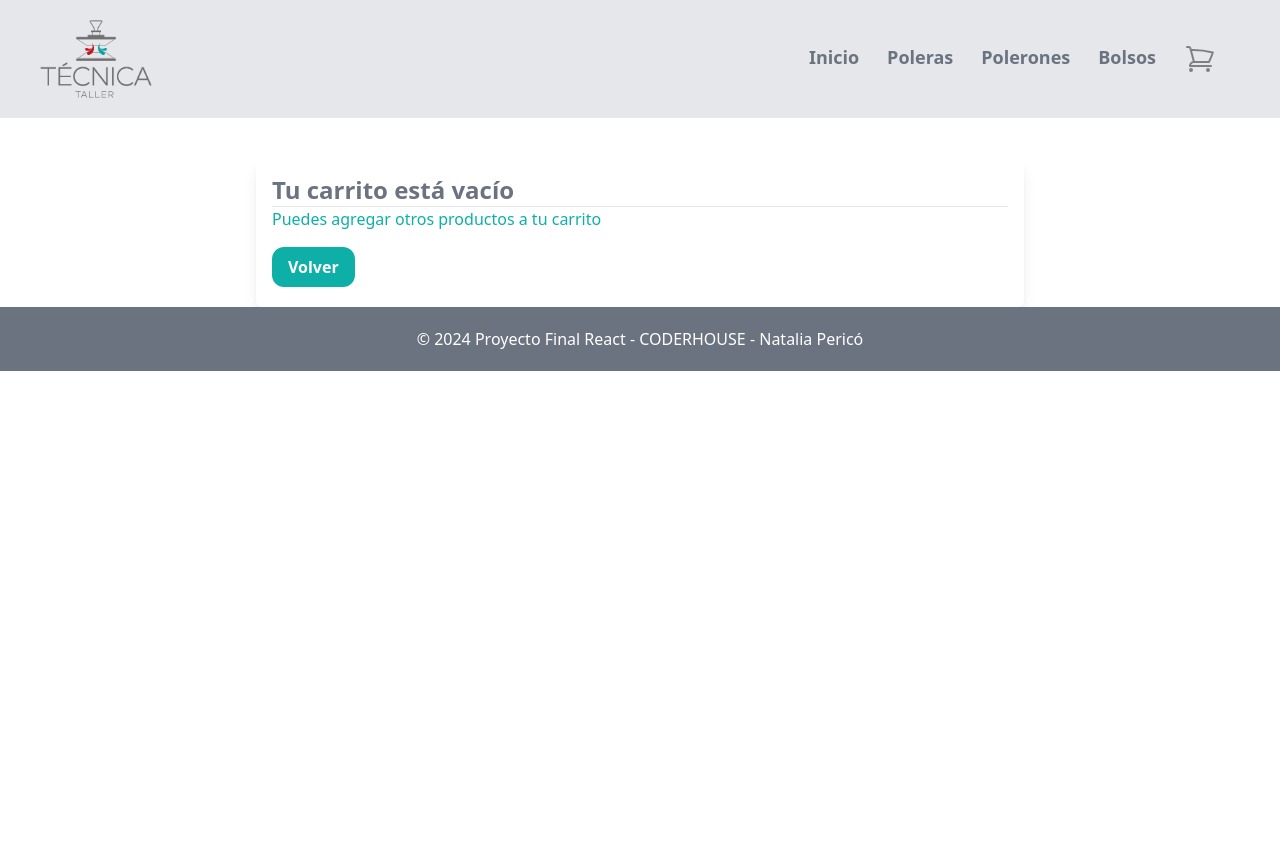
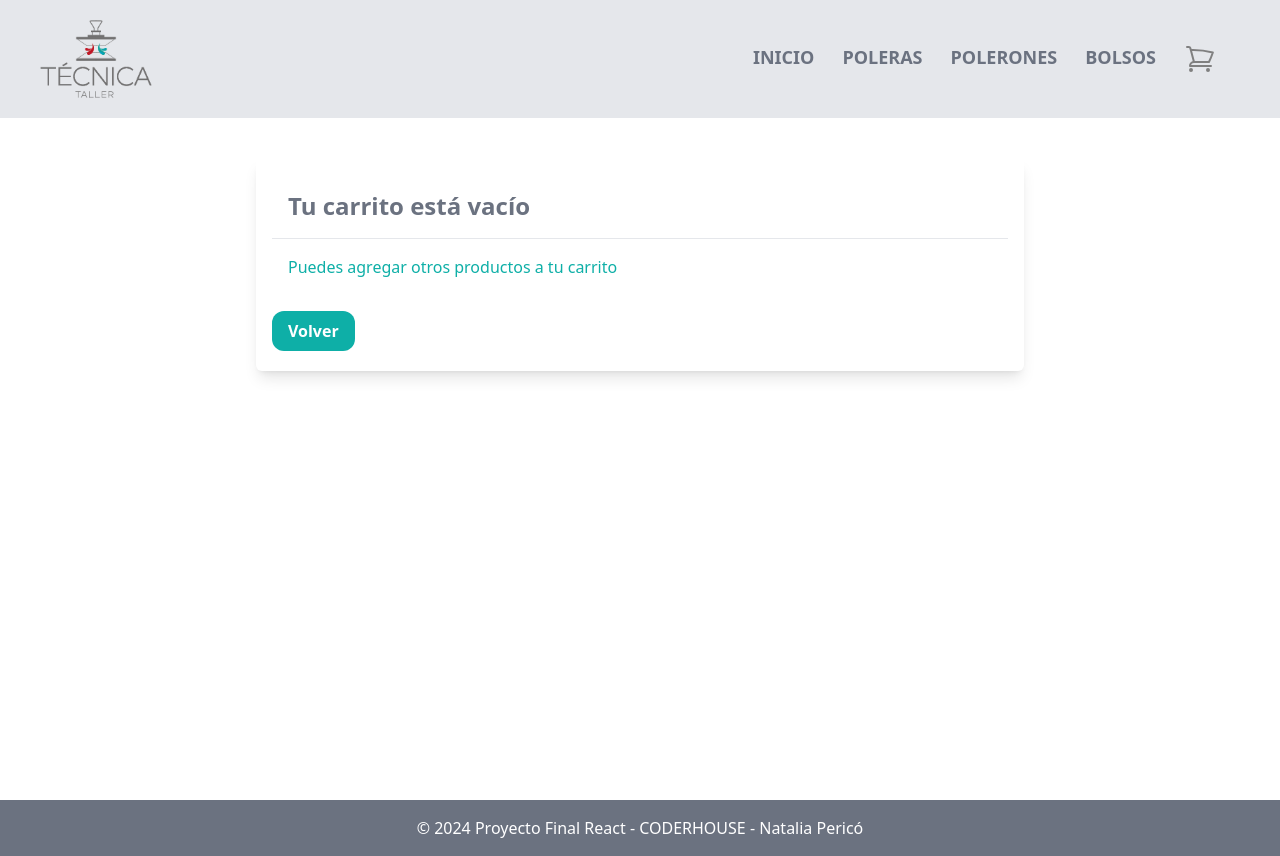
Before and after one commit to npericov/RJ-NataliaPerico, a React (Vite) app: page /cart in a window 1280 px wide. Before the commit the page ends 800 px from the top, so only its background shows below. Built offline with nearby package versions, Linux system fonts and the light colour scheme.

Commit message:
ajustes de tailwind

```diff
--- a/src/App.jsx
+++ b/src/App.jsx
@@ -11,33 +11,32 @@ import Checkout from './components/Checkout/Checkout';
 
 
 
-function App () {
-
+function App() {
   return (
     <UserProvider>
       <CartProvider>
         <BrowserRouter>
-          <Navbar/>
+          <div className="flex flex-col min-h-screen">
+            <Navbar />
 
-          <Routes>
-            <Route path="/" element={<ItemListContainer/> }/>
-            <Route path="/productos/:categoryId" element={ <ItemListContainer /> }/>
-            <Route path="/item/:itemId" element={ <ItemDetailContainer /> } />
-            <Route path="/cart" element={ <CartView /> } />
-            <Route path="/checkout" element={<Checkout />} />
+            <Routes>
+              <Route path="/" element={<ItemListContainer />} />
+              <Route path="/productos/:categoryId" element={<ItemListContainer />} />
+              <Route path="/item/:itemId" element={<ItemDetailContainer />} />
+              <Route path="/cart" element={<CartView />} />
+              <Route path="/checkout" element={<Checkout />} />
 
+              <Route path="/not-found" element={<h2>Not found</h2>} />
+              <Route path="*" element={<Navigate to="/not-found" />} />
+            </Routes>
 
+          </div>
 
-            <Route path="/not-found" element={<h2>Not found</h2> }/>
-            <Route path="*" element={<Navigate to={"/not-found"}/> }/>
-          </Routes>
-
-          <Footer/>
+          <Footer />
 
         </BrowserRouter>
       </CartProvider>
     </UserProvider>
-
   );
 }
 
--- a/src/components/CartView/EmtpyCart.jsx
+++ b/src/components/CartView/EmtpyCart.jsx
@@ -6,10 +6,10 @@ import Boton from "../Renderprops/Boton";
 const EmtpyCart = () => {
 
     return (
-        <section className="container mt-10 max-w-screen-md mx-auto bg-white rounded-md shadow-lg hover:shadow-2xl overflow-visible p-4">
-        <h2 className="text-2xl font-semibold text-gray-500">Tu carrito está vacío</h2>
+        <section className="container mt-10 max-w-screen-md max-h-screen mx-auto mb-10 bg-white rounded-md shadow-lg hover:shadow-2xl overflow-visible p-4">
+        <h2 className="text-2xl font-semibold text-gray-500 p-4">Tu carrito está vacío</h2>
         <hr />
-        <p className="text-tecnica">Puedes agregar otros productos a tu carrito</p>
+        <p className="text-tecnica p-4">Puedes agregar otros productos a tu carrito</p>
         <Boton>
             <Link to={"/"}>Volver</Link>
         </Boton>
--- a/src/components/Checkout/Checkout.jsx
+++ b/src/components/Checkout/Checkout.jsx
@@ -45,7 +45,7 @@ const Checkout = () => {
 
     if (orderId) {
         return (
-            <div className="container mt-10 mb-40 max-w-screen-md mx-auto  bg-white rounded-md shadow-lg hover:shadow-2xl overflow-visible p-4">
+            <div className="container mt-10 mb-10 max-w-screen-md mx-auto  bg-white rounded-md shadow-lg hover:shadow-2xl overflow-visible p-4">
                 <h2 className="text-4xl font-semibold text-tecnica m-20 text-center">¡Gracias por tu compra!</h2>
                 <hr />
                 <p className=" font-semibold text-gray-500 p-5 text-center">Tu código de orden es: {orderId}</p>
@@ -55,7 +55,7 @@ const Checkout = () => {
 
 
     return (
-    <div className="container mt-10 mb-20 w-1/3 mx-auto bg-white rounded-md shadow-lg hover:shadow-2xl overflow-visible p-4">
+    <div className="container mt-10 mb-10 w-1/3 mx-auto bg-white rounded-md shadow-lg hover:shadow-2xl overflow-visible p-4">
         <h2 className="text-2xl font-semibold text-tecnica mb-4">Confirmación de tu compra</h2>
         <hr />
         <h2 className="text-gray-500 p-2">Ingresa tus datos:</h2>
--- a/src/components/Footer/Footer.jsx
+++ b/src/components/Footer/Footer.jsx
@@ -1,6 +1,9 @@
+// Footer.jsx
+import React from 'react';
+
 const Footer = () => {
     return (
-        <footer className=" w-full bottom-0 bg-gray-500 text-white p-5 text-center">
+        <footer className="bg-gray-500 text-white p-4 text-center">
             <p>&copy; 2024 Proyecto Final React - CODERHOUSE - Natalia Pericó</p>
         </footer>
     );
--- a/src/components/ItemDetail/ItemDetail.jsx
+++ b/src/components/ItemDetail/ItemDetail.jsx
@@ -27,7 +27,7 @@ const ItemDetail = ({ item }) => {
     };
 
     return (
-        <div className="container mx-auto mt-10 mb-20">
+        <div className="container mx-auto mt-10 mb-10">
             <div className="max-w-screen-md mx-auto bg-white rounded-md shadow-lg hover:shadow-2xl overflow-visible">
                 <div className="p-2 m-4 mt-2 mb-2">
                     <Link onClick={handleVolver} >
--- a/src/components/ItemList/ItemList.jsx
+++ b/src/components/ItemList/ItemList.jsx
@@ -5,7 +5,7 @@ const ItemList = ({productos}) => {
     return (
         <section className="container m-auto ">
         { /*catalogo de productos */}
-        <h2 className=" flex  justify-center text-3xl font-bold text-gray-500 py-10">Productos</h2>
+        <h2 className=" flex justify-center text-3xl font-bold text-gray-500 py-10">Productos</h2>
         <hr/>
 
         <div className="flex flex-wrap justify-center gap-10 items-center">
--- a/src/components/Navbar/Navbar.jsx
+++ b/src/components/Navbar/Navbar.jsx
@@ -6,19 +6,19 @@ import { Link, NavLink } from 'react-router-dom'
 
 const links = [
     {
-        label: "Inicio",
+        label: "INICIO",
         href: "/",
     },
     {
-        label: "Poleras",
+        label: "POLERAS",
         href: "/productos/poleras",
     },
     {
-        label: "Polerones",
+        label: "POLERONES",
         href: "/productos/polerones",
     },
     {
-        label: "Bolsos",
+        label: "BOLSOS",
         href: "/productos/bolsos",
     }
 
@@ -31,7 +31,10 @@ const Navbar = () => {
     return (
         <header className="bg-gray-200">
             <div className="container m-auto py-5 px-10 flex justify-between items-center">
+            <Link to={"/"}>
                 <img src={logo} alt="logo" className='w-28' />
+            </Link>
+
 
                 <nav className="flex gap-7">
                     {links.map((link) => (
```
